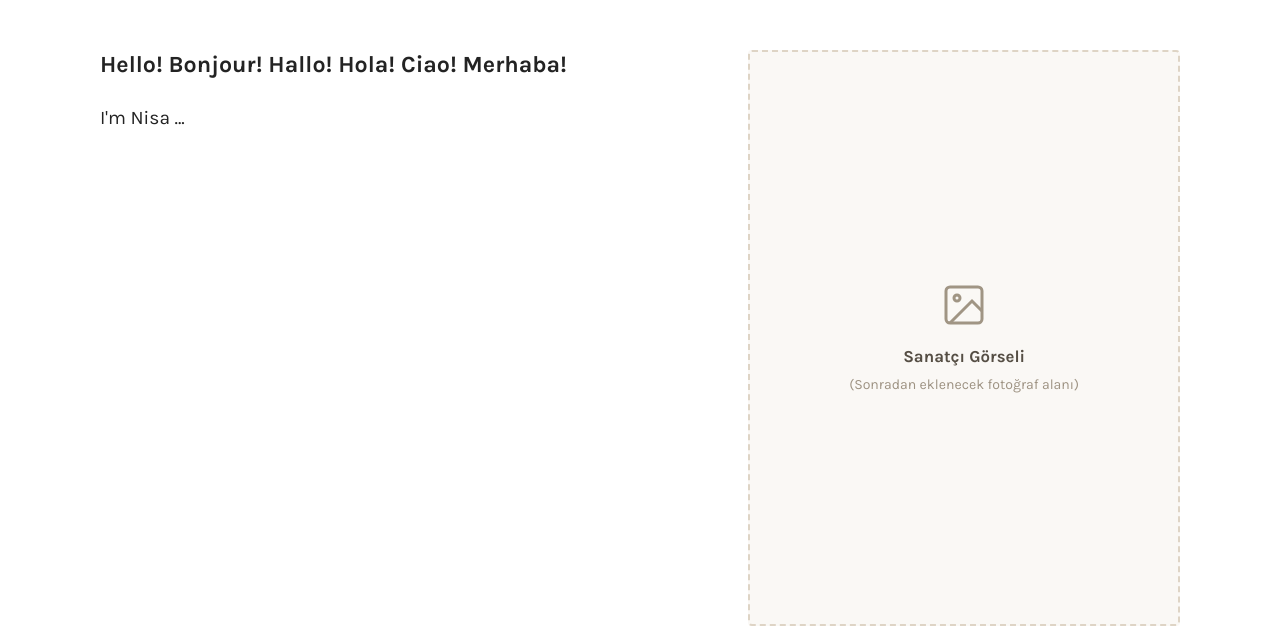
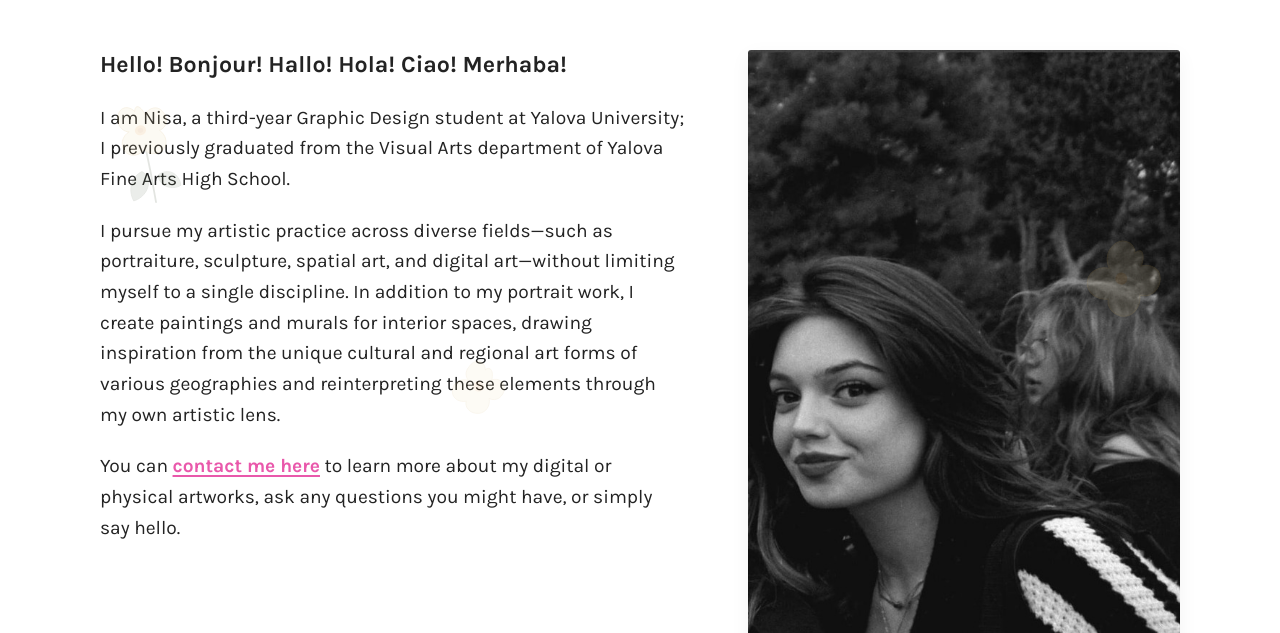
Before and after one commit to yusufsiyahh-sketch/artnisacicek, a plain HTML site: page about.html in a window 1280 px wide. Shown: the part 167-800 px from the top of the page. Drawn offline with Linux system fonts and the light colour scheme.

Commit message:
Add files via upload

```diff
--- a/about.html
+++ b/about.html
@@ -55,31 +55,31 @@
     </header>
 
     <!-- About Section -->
-    <main class="about-section">
+    <main class="about-section" style="position: relative; z-index: 1;">
+      <!-- Subtle artistic floral background motifs -->
+      <div class="floral-bg-container" aria-hidden="true">
+        <img src="assets/images/motif-flower-2.svg" alt="" class="flower-motif motif-about-1">
+        <img src="assets/images/motif-flower-1.svg" alt="" class="flower-motif motif-about-2">
+        <img src="assets/images/motif-flower-3.svg" alt="" class="flower-motif motif-about-3">
+        <img src="assets/images/motif-leaf.svg" alt="" class="flower-motif motif-about-4">
+        <img src="assets/images/motif-flower-2.svg" alt="" class="flower-motif motif-about-5">
+      </div>
+
       <div class="about-grid">
         <!-- Left: Bio & Intro Text -->
         <div class="about-content">
           <h1 class="about-greeting">Hello! Bonjour! Hallo! Hola! Ciao! Merhaba!</h1>
 
-          <p>I'm Nisa ...</p>
+          <p>I am Nisa, a third-year Graphic Design student at Yalova University; I previously graduated from the Visual Arts department of Yalova Fine Arts High School.</p>
 
-          <!-- Bu alanı istediğiniz zaman kolayca genişletebilir ve detaylandırabilirsiniz -->
-          <p style="color: #666; font-style: italic;">
-            <!-- [Sanatçı biyografisi, eğitim geçmişi ve sanat anlayışı bu alana eklenecektir.] -->
-          </p>
+          <p>I pursue my artistic practice across diverse fields—such as portraiture, sculpture, spatial art, and digital art—without limiting myself to a single discipline. In addition to my portrait work, I create paintings and murals for interior spaces, drawing inspiration from the unique cultural and regional art forms of various geographies and reinterpreting these elements through my own artistic lens.</p>
+
+          <p>You can <a href="mailto:art.nisacicek@gmail.com" class="pink-link">contact me here</a> to learn more about my digital or physical artworks, ask any questions you might have, or simply say hello.</p>
         </div>
 
-        <!-- Right: Artist Photo Placeholder -->
+        <!-- Right: Artist Portrait Photo -->
         <div class="about-image-wrapper">
-          <div class="about-image-placeholder">
-            <svg viewBox="0 0 24 24" fill="none" stroke="currentColor" stroke-width="1.5">
-              <rect x="3" y="3" width="18" height="18" rx="2" ry="2"/>
-              <circle cx="8.5" cy="8.5" r="1.5"/>
-              <polyline points="21 15 16 10 5 21"/>
-            </svg>
-            <span class="primary-note">Sanatçı Görseli</span>
-            <span class="sub-note">(Sonradan eklenecek fotoğraf alanı)</span>
-          </div>
+          <img src="assets/images/nisa-portrait.jpg" alt="Nisa Çiçek" class="about-portrait-img">
         </div>
       </div>
 
@@ -94,7 +94,7 @@
 
     <!-- Footer -->
     <footer class="site-footer">
-      <small>all rights reserved C Nisa Çiçek</small>
+      <small>all rights reserved Nisa Çiçek</small>
     </footer>
   </div>
 
--- a/css/style.css
+++ b/css/style.css
@@ -281,44 +281,123 @@ a {
   margin-bottom: 1.3rem;
 }
 
-.about-image-wrapper {
-  position: relative;
+.about-portrait-img {
   width: 100%;
+  max-width: 440px;
+  height: auto;
+  display: block;
+  border-radius: 3px;
+  box-shadow: 0 6px 20px rgba(0, 0, 0, 0.05);
+  margin-left: auto;
 }
 
-.about-image-placeholder {
-  width: 100%;
-  aspect-ratio: 3 / 4;
-  background-color: #faf8f5;
-  border: 2px dashed #ded4c5;
-  border-radius: 4px;
-  display: flex;
-  flex-direction: column;
-  align-items: center;
-  justify-content: center;
-  padding: 2rem;
-  text-align: center;
-  color: #8c8273;
-  transition: border-color 0.2s ease, background-color 0.2s ease;
+.pink-link {
+  color: var(--color-accent-pink);
+  font-weight: 700;
+  text-decoration: underline;
+  text-underline-offset: 3px;
+  text-decoration-thickness: 1.5px;
+  transition: opacity 0.2s ease;
 }
 
-.about-image-placeholder svg {
-  width: 48px;
-  height: 48px;
-  stroke: #a09584;
-  margin-bottom: 1rem;
+.pink-link:hover {
+  opacity: 0.8;
 }
 
-.about-image-placeholder span.primary-note {
-  font-weight: 700;
-  font-size: 1.05rem;
-  margin-bottom: 0.4rem;
-  color: #554e44;
+/* ==========================================================================
+   Floral Background Motifs (Subtle, Artistic & Translucent)
+   ========================================================================== */
+.floral-bg-container {
+  position: absolute;
+  top: 0;
+  left: 0;
+  width: 100%;
+  height: 100%;
+  pointer-events: none;
+  overflow: hidden;
+  z-index: 0;
 }
 
-.about-image-placeholder span.sub-note {
-  font-size: 0.88rem;
-  color: #9d9282;
+.flower-motif {
+  position: absolute;
+  pointer-events: none;
+  opacity: 0.15;
+  user-select: none;
+}
+
+/* Placements for About page */
+.motif-about-1 {
+  top: 60px;
+  left: 10px;
+  width: 85px;
+  transform: rotate(-15deg);
+}
+
+.motif-about-2 {
+  top: 320px;
+  left: 32%;
+  width: 65px;
+  opacity: 0.11;
+  transform: rotate(22deg);
+}
+
+.motif-about-3 {
+  top: 200px;
+  right: 15px;
+  width: 90px;
+  transform: rotate(30deg);
+}
+
+.motif-about-4 {
+  top: 620px;
+  left: 8%;
+  width: 75px;
+  opacity: 0.12;
+  transform: rotate(-20deg);
+}
+
+.motif-about-5 {
+  top: 680px;
+  right: 6%;
+  width: 105px;
+  transform: rotate(-10deg);
+}
+
+/* Placements for Contact page */
+.motif-contact-1 {
+  top: 80px;
+  left: 6%;
+  width: 95px;
+  transform: rotate(-15deg);
+}
+
+.motif-contact-2 {
+  top: 90px;
+  right: 7%;
+  width: 85px;
+  transform: rotate(25deg);
+}
+
+.motif-contact-3 {
+  top: 240px;
+  left: 50%;
+  transform: translateX(-50%) rotate(5deg);
+  width: 75px;
+  opacity: 0.09;
+}
+
+.motif-contact-4 {
+  bottom: 120px;
+  left: 8%;
+  width: 110px;
+  transform: rotate(-22deg);
+}
+
+.motif-contact-5 {
+  bottom: 140px;
+  right: 8%;
+  width: 75px;
+  transform: rotate(18deg);
 }
 
 /* Selected Clients */
```
Also changed, not shown: contact.html (+11 -2 lines), index.html (+1 -1 lines), assets/images/motif-flower-1.svg (added), assets/images/motif-flower-2.svg (added), assets/images/motif-flower-3.svg (added), assets/images/motif-leaf.svg (added), assets/images/nisa-portrait.jpg (added), 1 other file.
